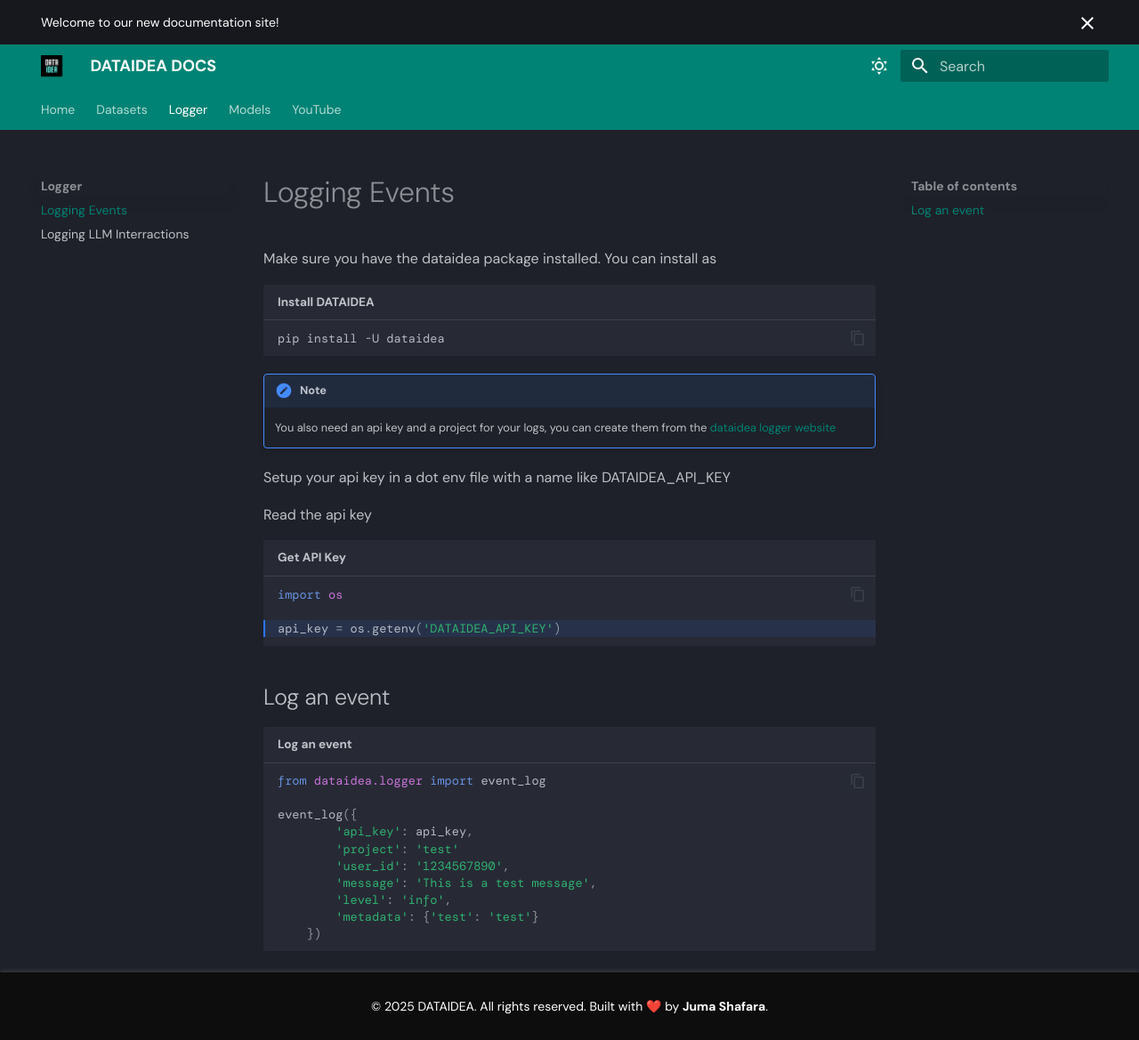
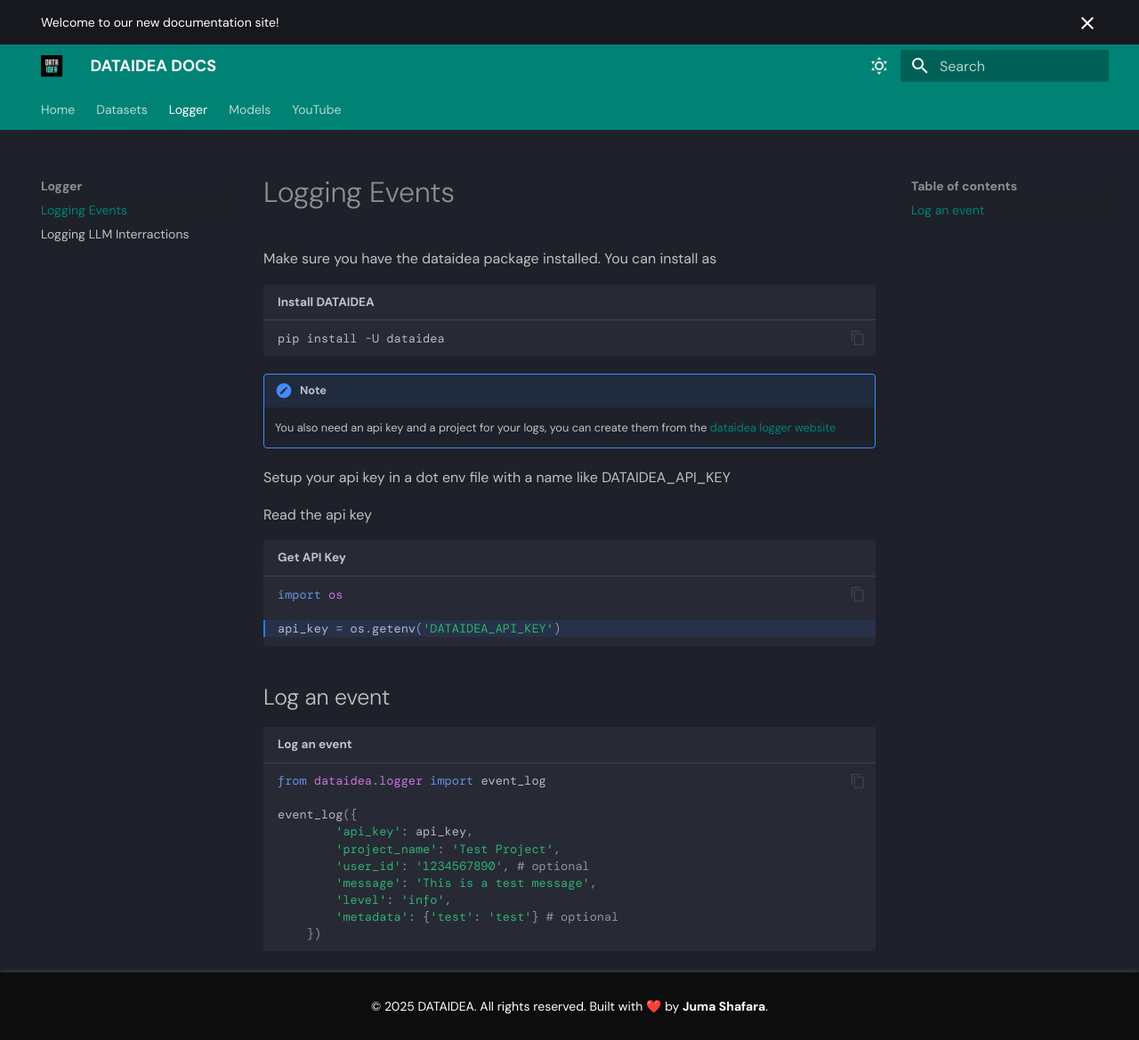
Before and after one commit to dataideaorg/dataidea-docs, an MkDocs documentation site: the page built from docs/Logger/1_logging_events.md, in a window 1280 px wide and 1169 px high. Shown: the whole window at 89% size. Built offline with MkDocs 1.6.1 and Material for MkDocs 9.7.7, drawn with Linux system fonts in a browser that asks for light colours; some web fonts are replaced.

Commit message:
docs: updated log data example

````diff
--- a/docs/Logger/1_logging_events.md
+++ b/docs/Logger/1_logging_events.md
@@ -32,10 +32,10 @@
 
 event_log({
         'api_key': api_key,
-        'project': 'test'
-        'user_id': '1234567890',
+        'project_name': 'Test Project',
+        'user_id': '1234567890', # optional
         'message': 'This is a test message',
         'level': 'info',
-        'metadata': {'test': 'test'}
+        'metadata': {'test': 'test'} # optional
     })
 ```
````
Also changed, not shown: docs/Logger/2_logging_llm.md (+1 -0 lines).
